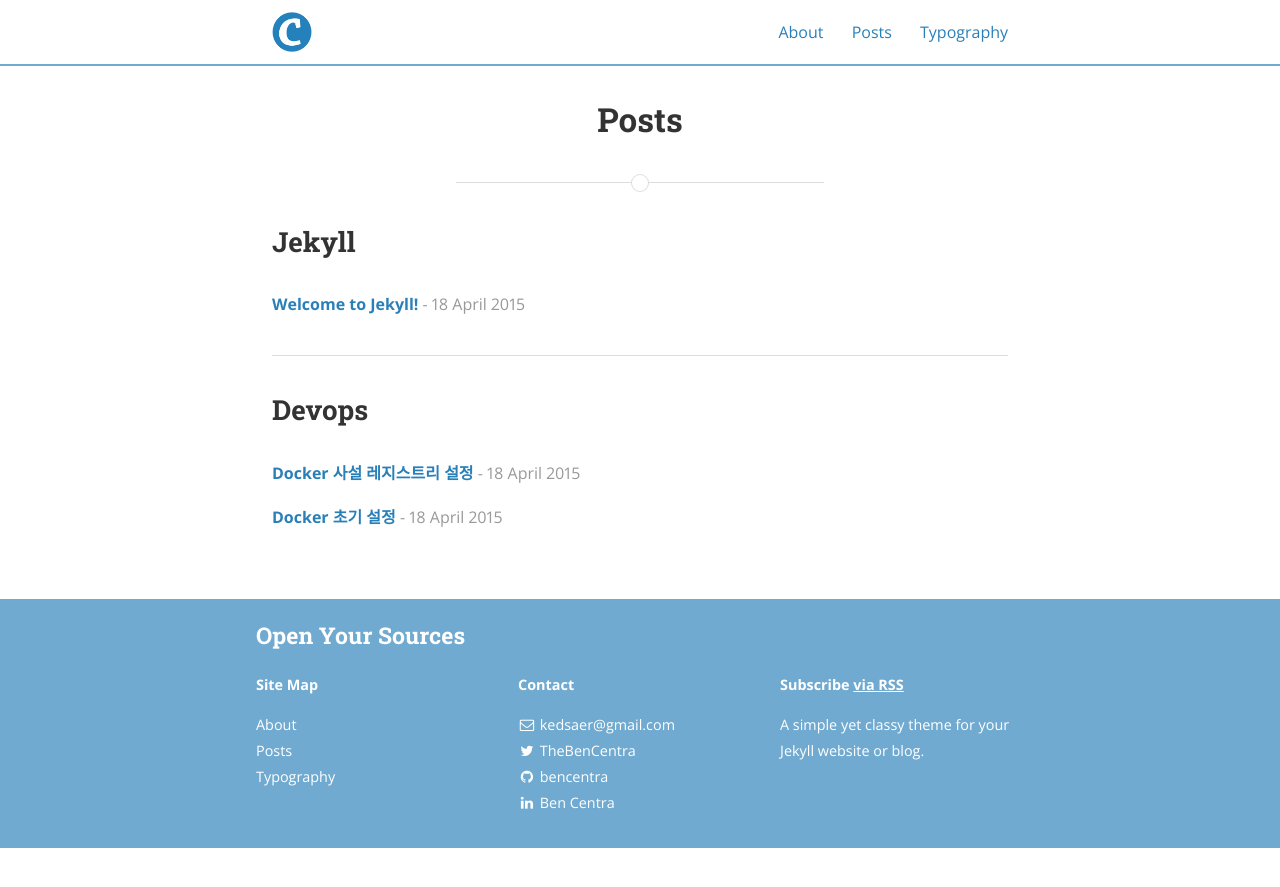
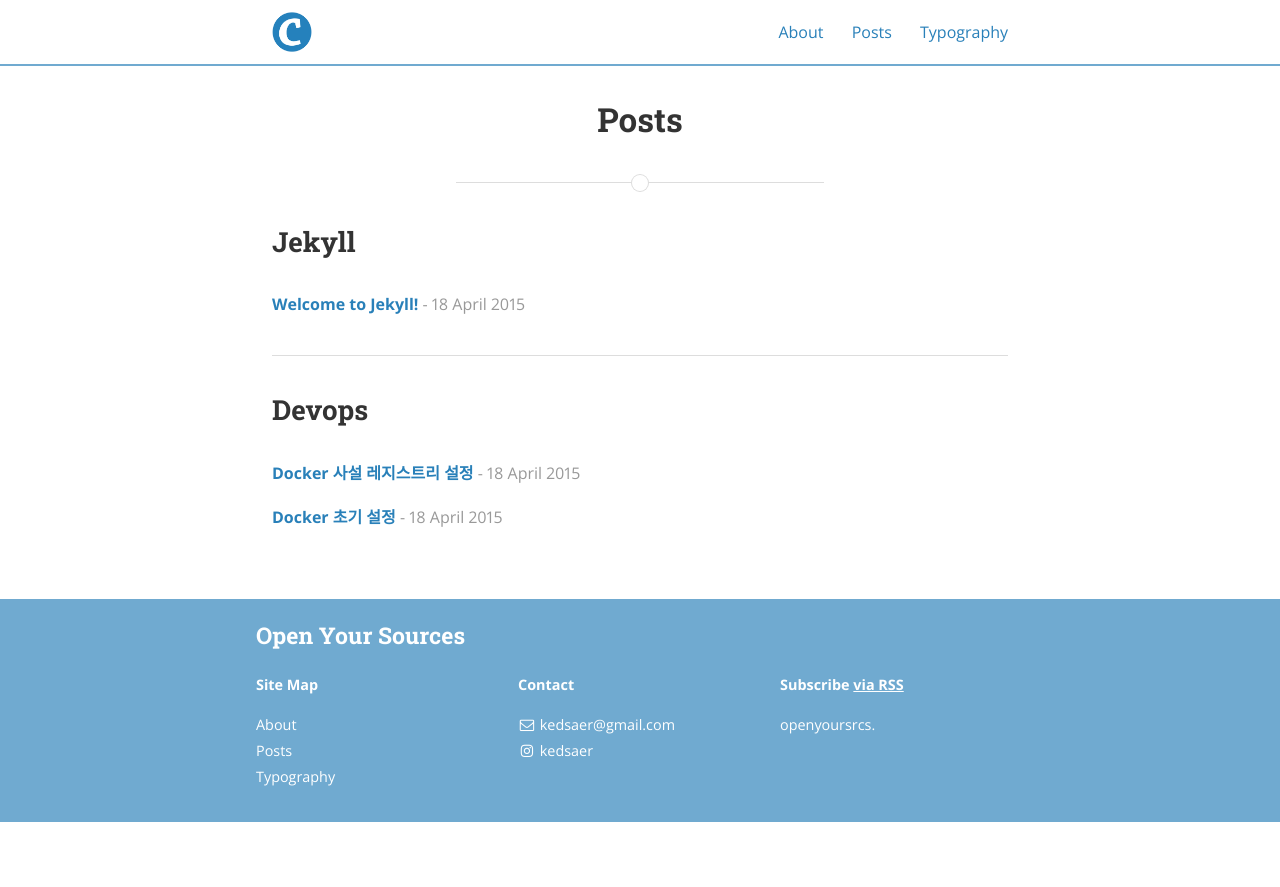
Before and after one commit to elasticboy/elasticboy.github.io, a Jekyll site: the page built from posts.md, in a window 1280 px wide. Shown: the top 887 px of the page. Built offline with Jekyll 4.4.1, drawn with Linux system fonts in a browser that asks for light colours; nearby versions of some CDN libraries; part of the change alters nothing that is shown.

Commit message:
social info update

```diff
--- a/_config.yml
+++ b/_config.yml
@@ -10,11 +10,11 @@ exclude:
 
 # Site settings
 title: Open Your Sources
-subtitle: "A simple yet classy theme for your Jekyll website or blog"
+subtitle: "open your sources"
 email: kedsaer@gmail.com
 name: openyoursrcs
 description: >
-  A simple yet classy theme for your Jekyll website or blog.
+  openyoursrcs.
 # Base URL of site (i.e. /blog). It should always start with a slash,
 # and never end with a slash. Set it to a blank value if hosting at the
 # root of your server.
@@ -76,33 +76,33 @@ descriptions:
 #     desc: Follow me on Twitter            # Description to display as link title, etc
 #     share: true                           # Include in the "Share" section of posts
 social:
-  - name: Twitter
-    icon: twitter
-    username: TheBenCentra
-    url: https://twitter.com/TheBenCentra
-    desc: Follow me on Twitter
-    share: true
+  # - name: Twitter
+  #   icon: twitter
+  #   username: TheBenCentra
+  #   url: https://twitter.com/TheBenCentra
+  #   desc: Follow me on Twitter
+  #   share: true
+  #
+  # - name: Facebook
+  #   icon: facebook
+  #   username: thebencentra
+  #   url: ""
+  #   desc: Friend me on Facebook
+  #   share: true
 
-  - name: Facebook
-    icon: facebook
-    username: thebencentra
-    url: ""
-    desc: Friend me on Facebook
-    share: true
+  # - name: GitHub
+  #   icon: github
+  #   username: bencentra
+  #   url: https://github.com/bencentra
+  #   desc: Fork me on GitHub
+  #   share: false
 
-  - name: GitHub
-    icon: github
-    username: bencentra
-    url: https://github.com/bencentra
-    desc: Fork me on GitHub
-    share: false
-
-  - name: LinkedIn
-    icon: linkedin
-    username: Ben Centra
-    url: https://www.linkedin.com/pub/ben-centra/47/769/60a
-    desc: Connect with me on LinkedIn
-    share: true
+  # - name: LinkedIn
+  #   icon: linkedin
+  #   username: Ben Centra
+  #   url: https://www.linkedin.com/pub/ben-centra/47/769/60a
+  #   desc: Connect with me on LinkedIn
+  #   share: true
 
   - name: Google+
     icon: google-plus
@@ -111,94 +111,94 @@ social:
     desc: Add me to your Circles
     share: true
 
-  - name: YouTube
-    icon: youtube
-    username: ""
-    url: ""
-    desc: Subscribe on YouTube
-    share: false
+  # - name: YouTube
+  #   icon: youtube
+  #   username: ""
+  #   url: ""
+  #   desc: Subscribe on YouTube
+  #   share: false
 
   - name: Instagram
     icon: instagram
-    username: ""
-    url: ""
+    username: "kedsaer"
+    url: "https://www.instagram.com/kedsaer/"
     desc: Follow me on Instagram
     share: false
 
-  - name: Pinterest
-    icon: pinterest
-    username: ""
-    url: ""
-    desc: Follow me on Pinterest
-    share: true
+  # - name: Pinterest
+  #   icon: pinterest
+  #   username: ""
+  #   url: ""
+  #   desc: Follow me on Pinterest
+  #   share: true
 
-  - name: SoundCloud
-    icon: soundcloud
-    username: ""
-    url: ""
-    desc: Follow me on SoundCloud
-    share: false
-
-  - name: Tumblr
-    icon: tumblr
-    username: ""
-    url: ""
-    desc: Follow me on Tumblr
-    share: false
-
-  - name: Steam
-    icon: steam
-    username: ""
-    url: ""
-    desc: Friend me on Steam
-    share: false
-
-  - name: Dribbble
-    icon: dribbble
-    username: ""
-    url: ""
-    desc: Follow me on Dribble
-    share: false
-
-  - name: Vimeo
-    icon: vimeo-square
-    username: ""
-    url: ""
-    desc: Follow me on Vimeo
-    share: false
-
-  - name: Vine
-    icon: vine
-    username: ""
-    url: ""
-    desc: Follow me on Vine
-    share: false
-
-  - name: Reddit
-    icon: reddit
-    username: ""
-    url: ""
-    desc: Share to Reddit
-    share: true
-
-  - name: "Hacker News"
-    icon: hacker-news
-    username: ""
-    url: ""
-    desc: Share to Hacker News
-    share: false
+  # - name: SoundCloud
+  #   icon: soundcloud
+  #   username: ""
+  #   url: ""
+  #   desc: Follow me on SoundCloud
+  #   share: false
+  #
+  # - name: Tumblr
+  #   icon: tumblr
+  #   username: ""
+  #   url: ""
+  #   desc: Follow me on Tumblr
+  #   share: false
+  #
+  # - name: Steam
+  #   icon: steam
+  #   username: ""
+  #   url: ""
+  #   desc: Friend me on Steam
+  #   share: false
+  #
+  # - name: Dribbble
+  #   icon: dribbble
+  #   username: ""
+  #   url: ""
+  #   desc: Follow me on Dribble
+  #   share: false
+  #
+  # - name: Vimeo
+  #   icon: vimeo-square
+  #   username: ""
+  #   url: ""
+  #   desc: Follow me on Vimeo
+  #   share: false
+  #
+  # - name: Vine
+  #   icon: vine
+  #   username: ""
+  #   url: ""
+  #   desc: Follow me on Vine
+  #   share: false
+  #
+  # - name: Reddit
+  #   icon: reddit
+  #   username: ""
+  #   url: ""
+  #   desc: Share to Reddit
+  #   share: true
+  #
+  # - name: "Hacker News"
+  #   icon: hacker-news
+  #   username: ""
+  #   url: ""
+  #   desc: Share to Hacker News
+  #   share: false
 
 # Social sharing protocols
 # These are for automatically generating sharing metadata for FB and Twitter
 # OS Protocol is for sharing the source of your site, if you're interested. For more, see osprotocol.com
-protocols:
-    fb_image: "/assets/logo.png"
-    fb_image_width: 612
-    fb_image_height: 605
-    fb_image_type: "image/png"
-
-    twitter_image: "/assets/logo.png"
-
-    os_repo: "https://github.com/bencentra/centrarium.com"
-    os_rcs_type: "git"
-    os_src: "git@github.com:bencentra/centrarium.com.git"
+# protocols:
+#     fb_image: "/assets/logo.png"
+#     fb_image_width: 612
+#     fb_image_height: 605
+#     fb_image_type: "image/png"
+#
+#     twitter_image: "/assets/logo.png"
+#
+#     os_repo: "https://github.com/bencentra/centrarium.com"
+#     os_rcs_type: "git"
+#     os_src: "git@github.com:bencentra/centrarium.com.git"
```
